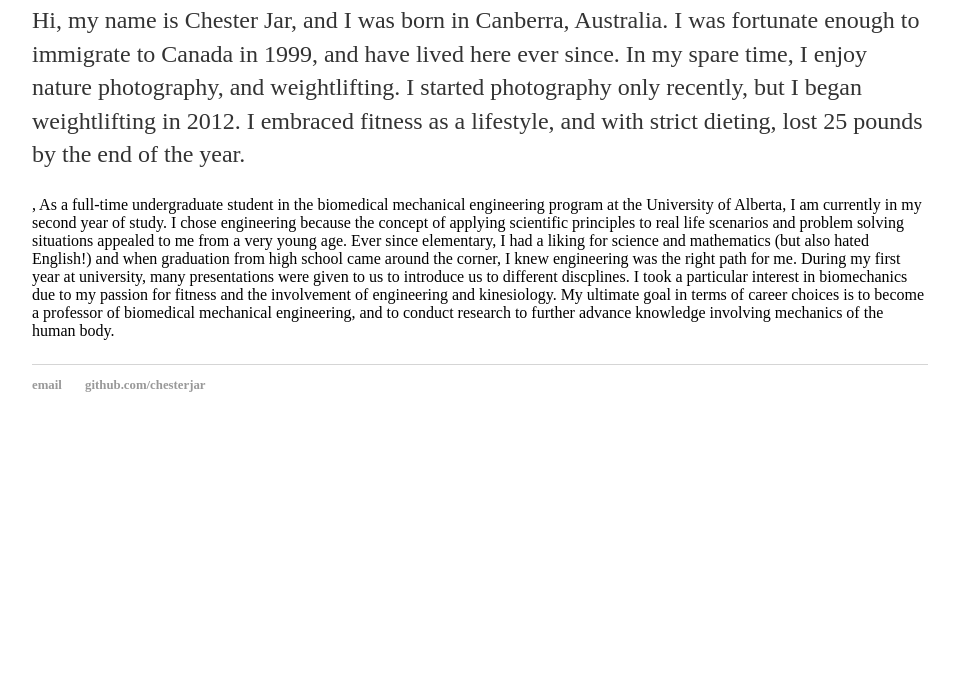
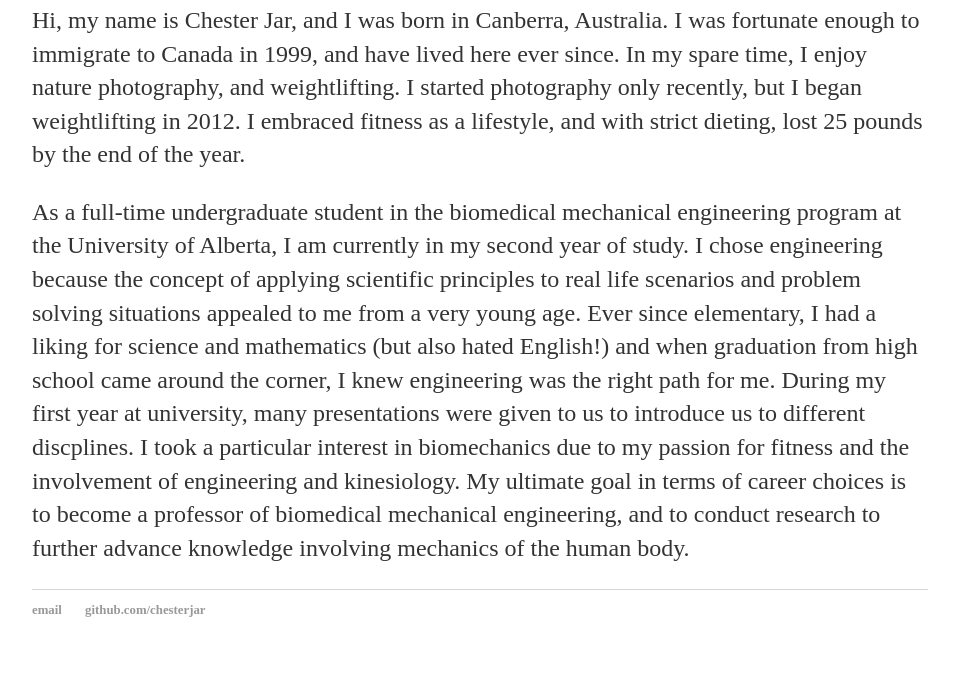
Before and after one commit to chesterjar/chesterjar, a Jekyll site: the page built from about/index.html, in a window 1280 px wide. Shown: the part 527-1205 px from the top of the page, without its empty margins (160-1115 px from the left). Built offline with Jekyll 4.4.1, drawn with Linux system fonts in a browser that asks for light colours; before the commit the page ends 980 px from its top, so only the background shows below that.

```diff
--- a/about/index.html
+++ b/about/index.html
@@ -7,4 +7,4 @@ title: Chester Jar, About Me
 <p><img src="http://i1243.photobucket.com/albums/gg543/PicturesforMECE/14329267_10206299945372232_1529714544_o_zpsldqttfjh.jpg" alt="Photography"></p>
 <p>Hi, my name is Chester Jar, and I was born in Canberra, Australia. I was fortunate enough to immigrate to Canada in 1999, and have lived here ever since. In my spare time, I enjoy nature photography, and weightlifting. I started photography only recently, but I began weightlifting in 2012. I embraced fitness as a lifestyle, and with strict dieting, lost 25 pounds by the end of the year.</p>
 
-<p></p>, As a full-time undergraduate student in the biomedical mechanical engineering program at the University of Alberta, I am currently in my second year of study. I chose engineering because the concept of applying scientific principles to real life scenarios and problem solving situations appealed to me from a very young age. Ever since elementary, I had a liking for science and mathematics (but also hated English!) and when graduation from high school came around the corner, I knew engineering was the right path for me. During my first year at university, many presentations were given to us to introduce us to different discplines. I took a particular interest in biomechanics due to my passion for fitness and the involvement of engineering and kinesiology. My ultimate goal in terms of career choices is to become a professor of biomedical mechanical engineering, and to conduct research to further advance knowledge involving mechanics of the human body.</p>
+<p>As a full-time undergraduate student in the biomedical mechanical engineering program at the University of Alberta, I am currently in my second year of study. I chose engineering because the concept of applying scientific principles to real life scenarios and problem solving situations appealed to me from a very young age. Ever since elementary, I had a liking for science and mathematics (but also hated English!) and when graduation from high school came around the corner, I knew engineering was the right path for me. During my first year at university, many presentations were given to us to introduce us to different discplines. I took a particular interest in biomechanics due to my passion for fitness and the involvement of engineering and kinesiology. My ultimate goal in terms of career choices is to become a professor of biomedical mechanical engineering, and to conduct research to further advance knowledge involving mechanics of the human body.</p>
```
